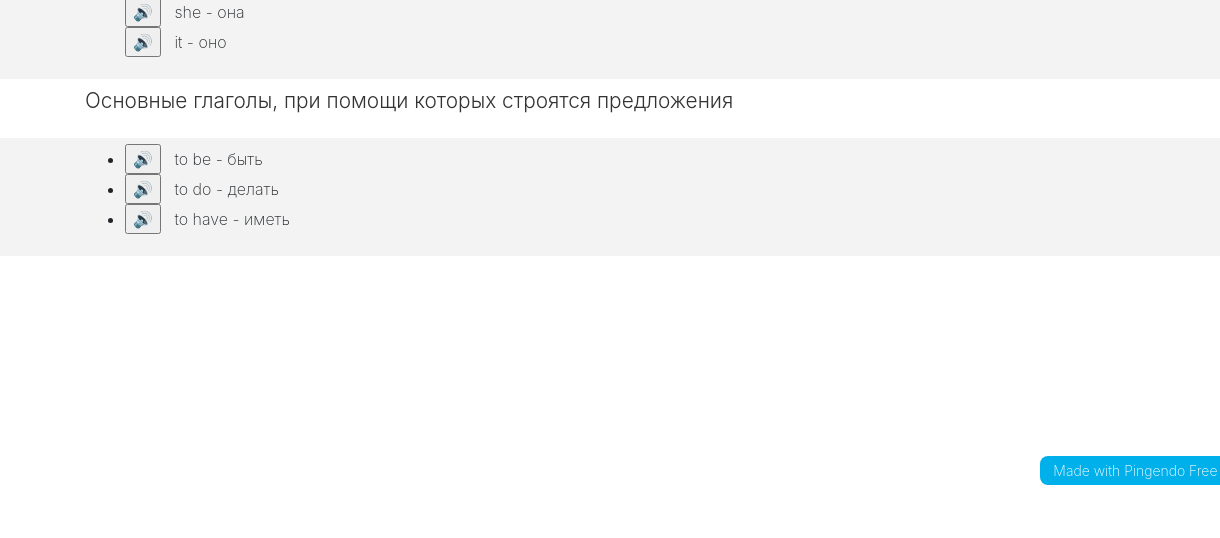
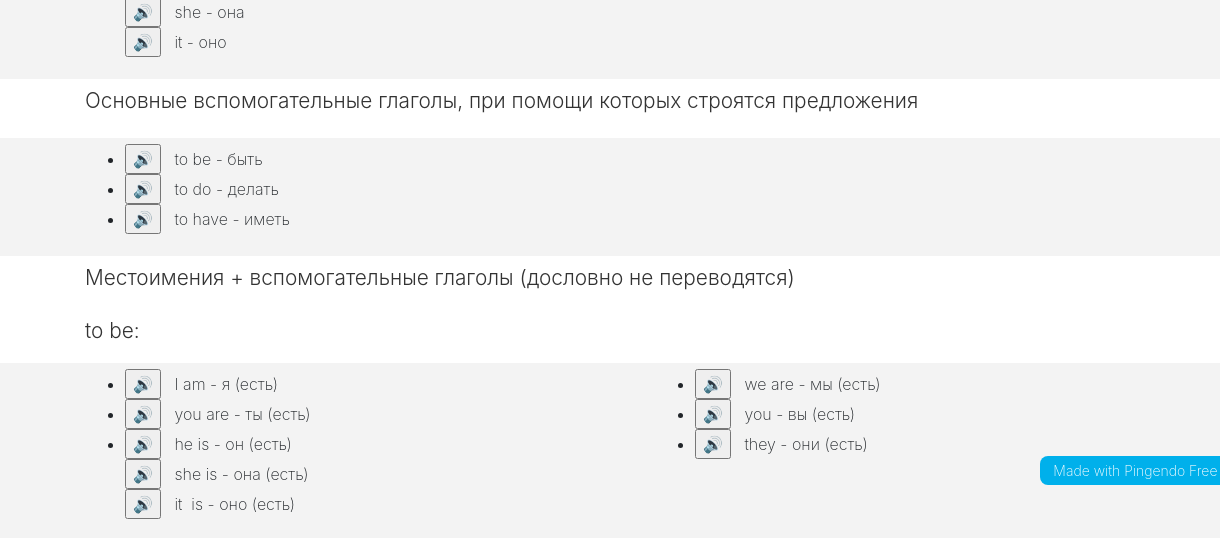
Before and after one commit to nomansclay/main, a plain HTML site: page english/index.html in a window 1280 px wide. Shown: the part 295-833 px from the top of the page, 0-1220 px from the left. Before the commit the page ends 800 px from the top, so only its background shows below. Drawn offline with nearby package versions, Linux system fonts and the light colour scheme.

Commit message:
Update english/index.html

```diff
--- a/english/index.html
+++ b/english/index.html
@@ -61,7 +61,7 @@
     <div class="container">
       <div class="row">
         <div class="col-md-12">
-          <p class="lead">Основные глаголы, при помощи которых строятся предложения<br></p>
+          <p class="lead">Основные вспомогательные глаголы, при помощи которых строятся предложения<br></p>
         </div>
       </div>
     </div>
@@ -79,6 +79,44 @@
       </div>
     </div>
   </div>
+  <div class="p-1">
+    <div class="container">
+      <div class="row">
+        <div class="col-md-12">
+          <p class="lead">Местоимения + вспомогательные глаголы (дословно не переводятся)</p>
+        </div>
+      </div>
+    </div>
+  </div>
+  <div class="p-0">
+    <div class="container">
+      <div class="row">
+        <div class="col-md-12">
+          <p class="lead">to be:</p>
+        </div>
+      </div>
+    </div>
+  </div>
+  <div class="p-1 bg-light">
+    <div class="container">
+      <div class="row">
+        <div class="col-md-6">
+          <ul class="">
+            <li><input onclick="responsiveVoice.speak(&quot;I am&quot;);" type="button" value="🔊">&nbsp;&nbsp;&nbsp;I am - я (есть)</li>
+            <li><input onclick="responsiveVoice.speak(&quot;you are&quot;);" type="button" value="🔊">&nbsp;&nbsp;&nbsp;you are - ты (есть)</li>
+            <li><input onclick="responsiveVoice.speak(&quot;he is&quot;);" type="button" value="🔊">&nbsp;&nbsp;&nbsp;he is - он (есть)<br><input onclick="responsiveVoice.speak(&quot;she is&quot;);" type="button" value="🔊">&nbsp;&nbsp;&nbsp;she is - она (есть)<br><input onclick="responsiveVoice.speak(&quot;it is&quot;);" type="button" value="🔊">&nbsp;&nbsp;&nbsp;it&nbsp; is - оно (есть)</li>
+          </ul>
+        </div>
+        <div class="col-md-6">
+          <ul class="">
+            <li><input onclick="responsiveVoice.speak(&quot;we are&quot;);" type="button" value="🔊">&nbsp;&nbsp;&nbsp;we are - мы (есть)<br></li>
+            <li><input onclick="responsiveVoice.speak(&quot;you are&quot;);" type="button" value="🔊">&nbsp;&nbsp;&nbsp;you - вы (есть)</li>
+            <li><input onclick="responsiveVoice.speak(&quot;they are&quot;);" type="button" value="🔊">&nbsp;&nbsp;&nbsp;they - они (есть)</li>
+          </ul>
+        </div>
+      </div>
+    </div>
+  </div>
   <script src="https://code.jquery.com/jquery-3.2.1.slim.min.js" integrity="sha384-KJ3o2DKtIkvYIK3UENzmM7KCkRr/rE9/Qpg6aAZGJwFDMVNA/GpGFF93hXpG5KkN" crossorigin="anonymous"></script>
   <script src="https://cdnjs.cloudflare.com/ajax/libs/popper.js/1.12.9/umd/popper.min.js" integrity="sha384-ApNbgh9B+Y1QKtv3Rn7W3mgPxhU9K/ScQsAP7hUibX39j7fakFPskvXusvfa0b4Q" crossorigin="anonymous"></script>
   <script src="https://maxcdn.bootstrapcdn.com/bootstrap/4.0.0/js/bootstrap.min.js" integrity="sha384-JZR6Spejh4U02d8jOt6vLEHfe/JQGiRRSQQxSfFWpi1MquVdAyjUar5+76PVCmYl" crossorigin="anonymous"></script>
```
